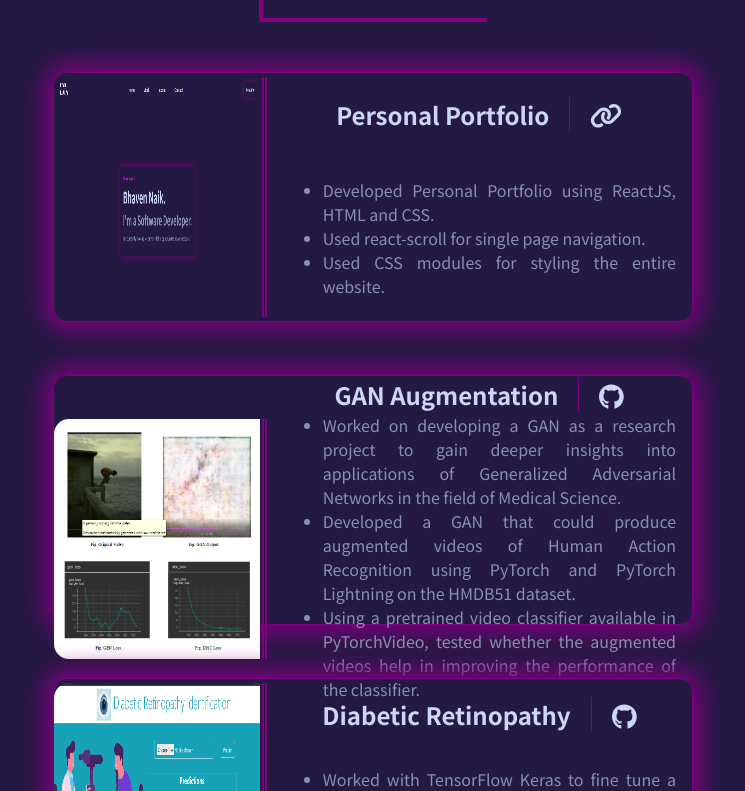
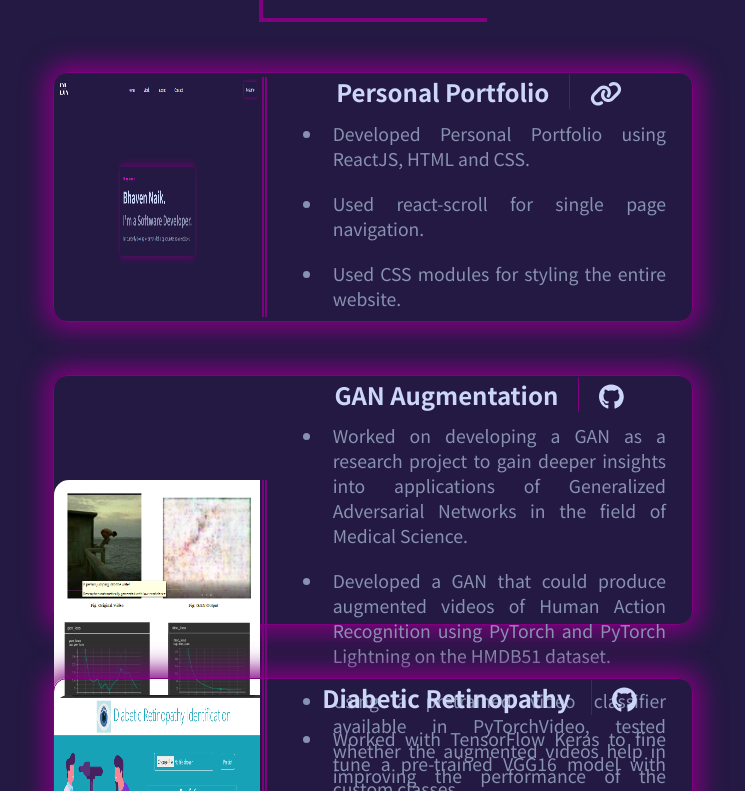
Before and after one commit to bhaven123/my-react-portfolio, a React (Create React App) app: page / in a window 1280 px wide. Shown: the part 869-1660 px from the top of the page, without its empty margins (267-1012 px from the left). Built offline with nearby package versions, Linux system fonts and the light colour scheme.

Commit message:
changed styling for project description

```diff
--- a/src/pages/Work.module.css
+++ b/src/pages/Work.module.css
@@ -81,7 +81,11 @@
   color: #8892b0;
   margin: auto 1rem;
   text-align: justify;
-  font-size: 1rem;
+  font-size: 1.1rem;
+}
+
+.description li {
+  padding: 10px;
 }
 
 .project-links:hover {
```
